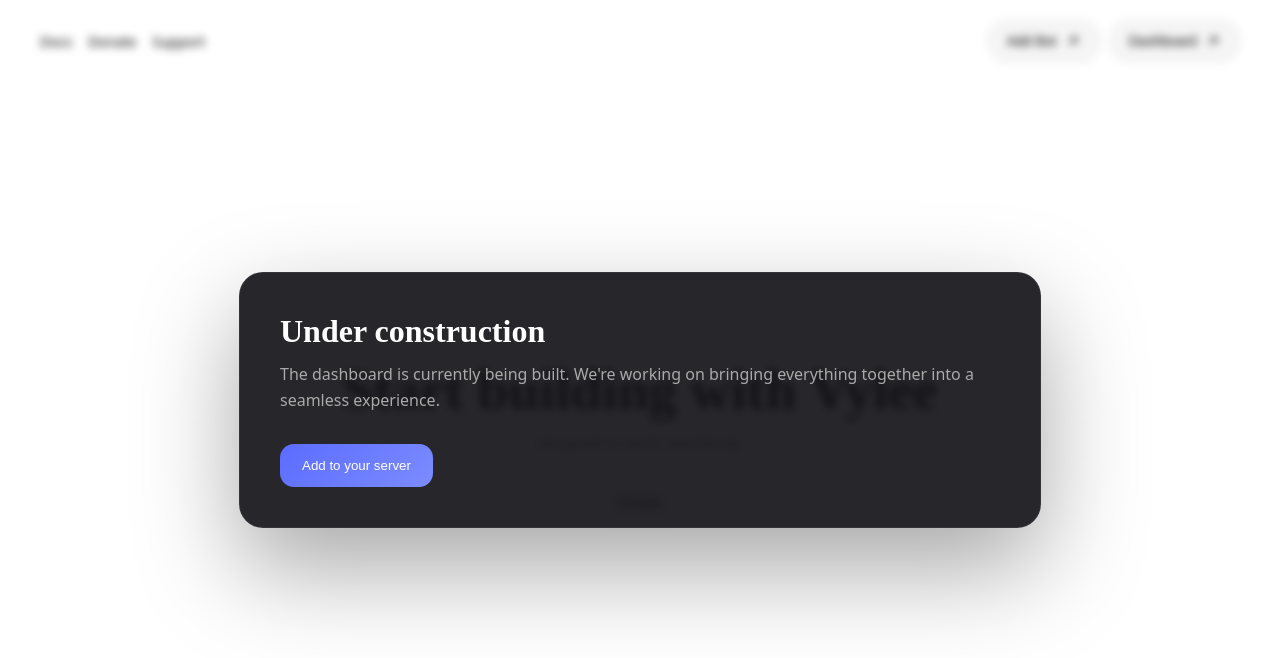
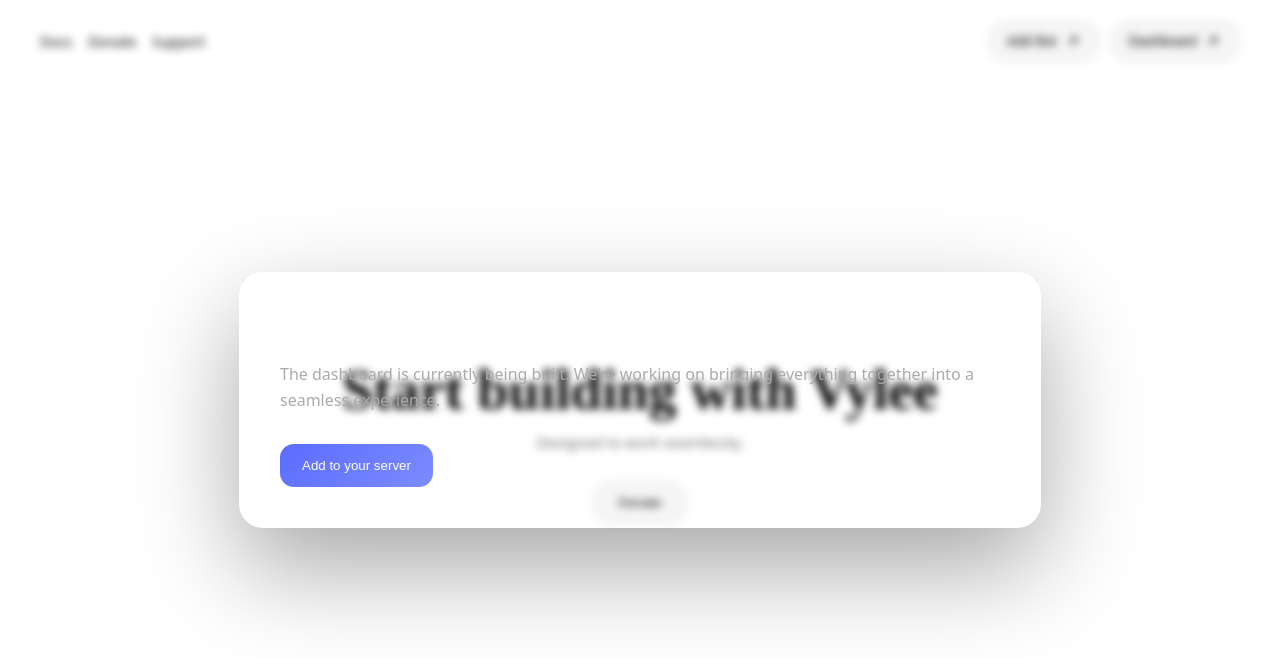
Before and after one commit to sreemn/Guard, a website: page index.html in a window 1280 px wide. Both pictures are taken after a click on the button "Dashboard". Drawn offline with Linux system fonts and the light colour scheme; a web font is replaced by a local one.

Commit message:
Update index.html

```diff
--- a/index.html
+++ b/index.html
@@ -192,7 +192,7 @@
   max-width: 720px;
   border-radius: 24px;
   padding: 40px;
-  background: rgba(20, 20, 25, 0.92);
+  background: transprent;
   color: #fff;
   border: 1px solid rgba(255, 255, 255, 0.06);
   box-shadow: 0 40px 100px rgba(0, 0, 0, 0.35);
```
